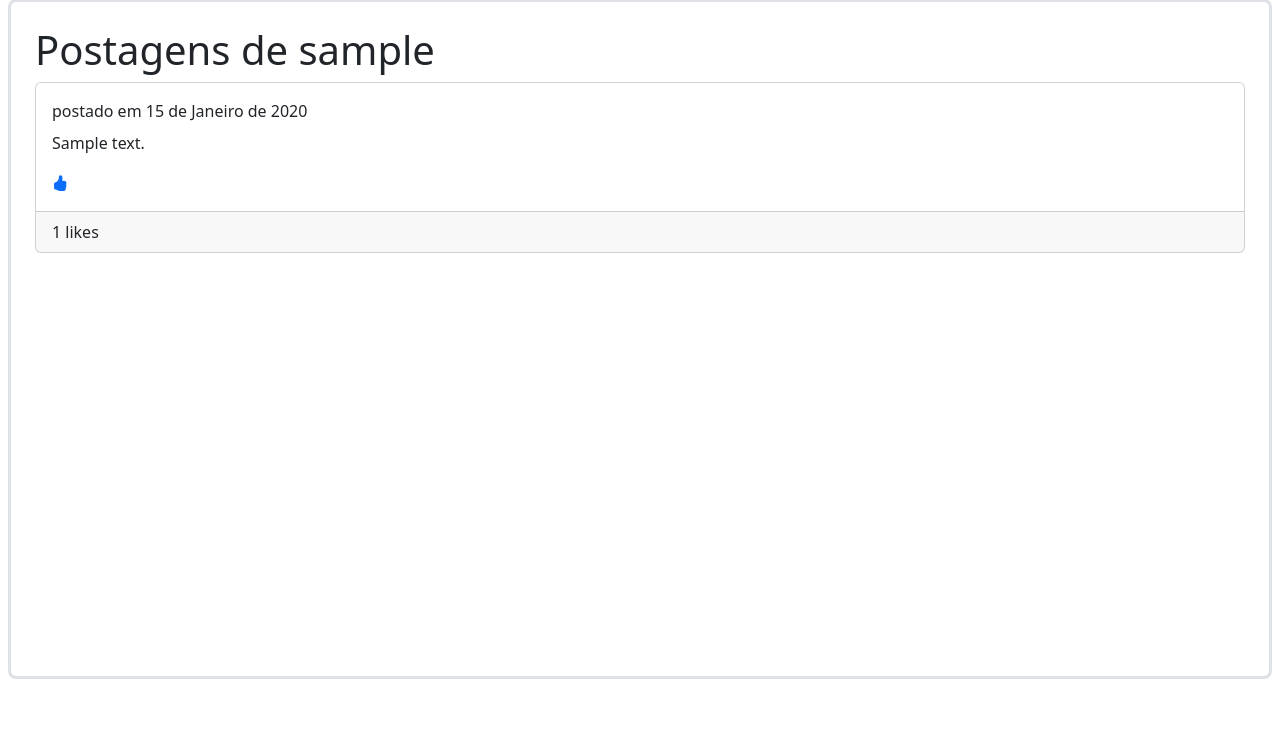
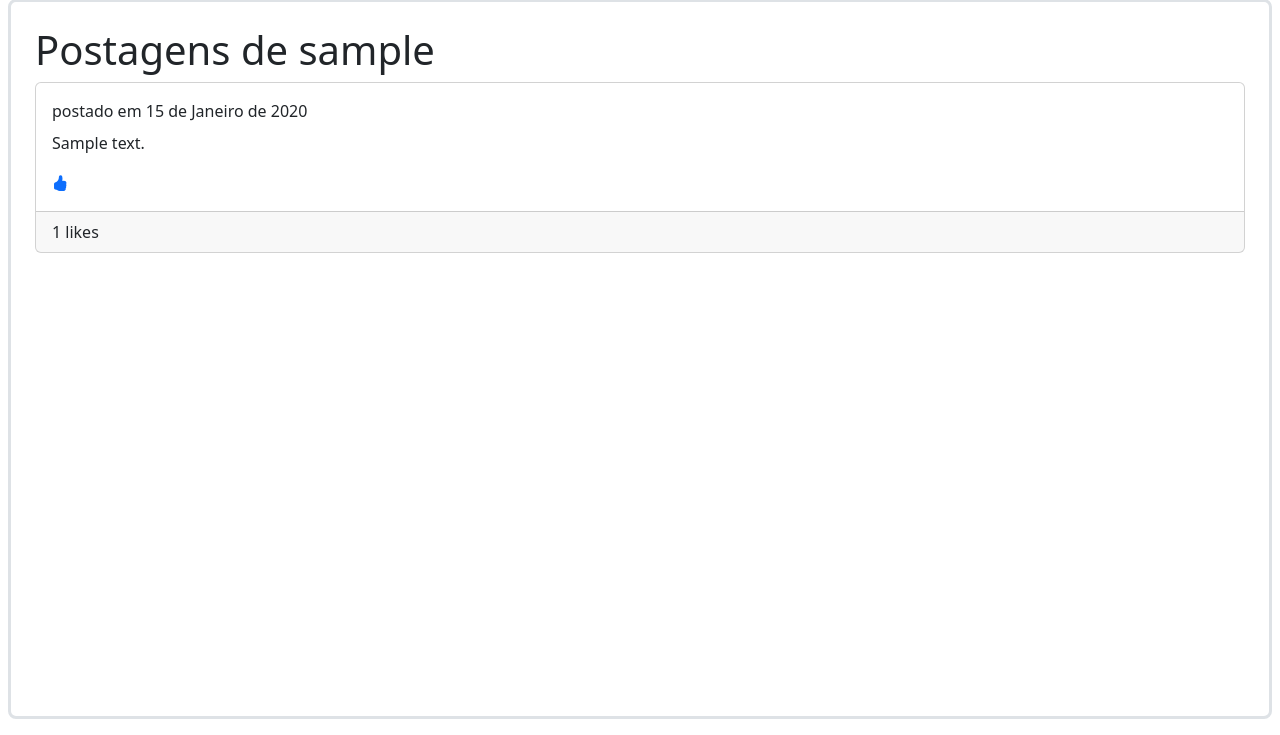
Before and after one commit to higorrsc/ebac-hrsc-djangotwitterclone, a Django app: page /profile/1/ in a window 1280 px wide. Shown: the part 65-800 px from the top of the page. Run offline with Django 4.2, Linux system fonts and the light colour scheme; tables that the repository leaves empty hold one stand-in row (values such as "Sample post"); parts of the project's set-up code (start-up, migrations or seed data) failed here and were passed over; some libraries are stand-ins or nearby versions.

Commit message:
style: change div height to fit screen better

```diff
--- a/dtc/core/templates/new_post.html
+++ b/dtc/core/templates/new_post.html
@@ -5,7 +5,7 @@
 {% block content %}
 <div
   class="d-flex flex-column align-items-center justify-content-center w-auto p-4 border border-3 rounded-3"
-  style="height: 85vh"
+  style="height: 90vh"
 >
   <form method="post">
     {% csrf_token %}
--- a/dtc/core/templates/posts.html
+++ b/dtc/core/templates/posts.html
@@ -3,7 +3,7 @@
 {% block content %}
 <div
   class="d-flex flex-column w-auto p-4 border border-3 rounded-3 overflow-auto"
-  style="height: 85vh"
+  style="height: 90vh"
 >
   {% for post in posts %}
     <div class="card w-100 mb-2 ">
--- a/dtc/core/templates/profile.html
+++ b/dtc/core/templates/profile.html
@@ -3,7 +3,7 @@
 {% block content %}
 <div
   class="d-flex flex-column w-auto p-4 border border-3 rounded-3 overflow-auto"
-  style="height: 85vh"
+  style="height: 90vh"
 >
 <h1>Postagens de {{ user.username }}</h1>
 {% for post in posts %}
--- a/dtc/core/templates/search_result.html
+++ b/dtc/core/templates/search_result.html
@@ -3,7 +3,7 @@
 {% block content %}
 <div
   class="d-flex flex-column w-auto p-4 border border-3 rounded-3 overflow-auto"
-  style="height: 85vh"
+  style="height: 90vh"
 >
   <h2>Resultado da Pesquisa</h2>
   <div class="list-group">
```
